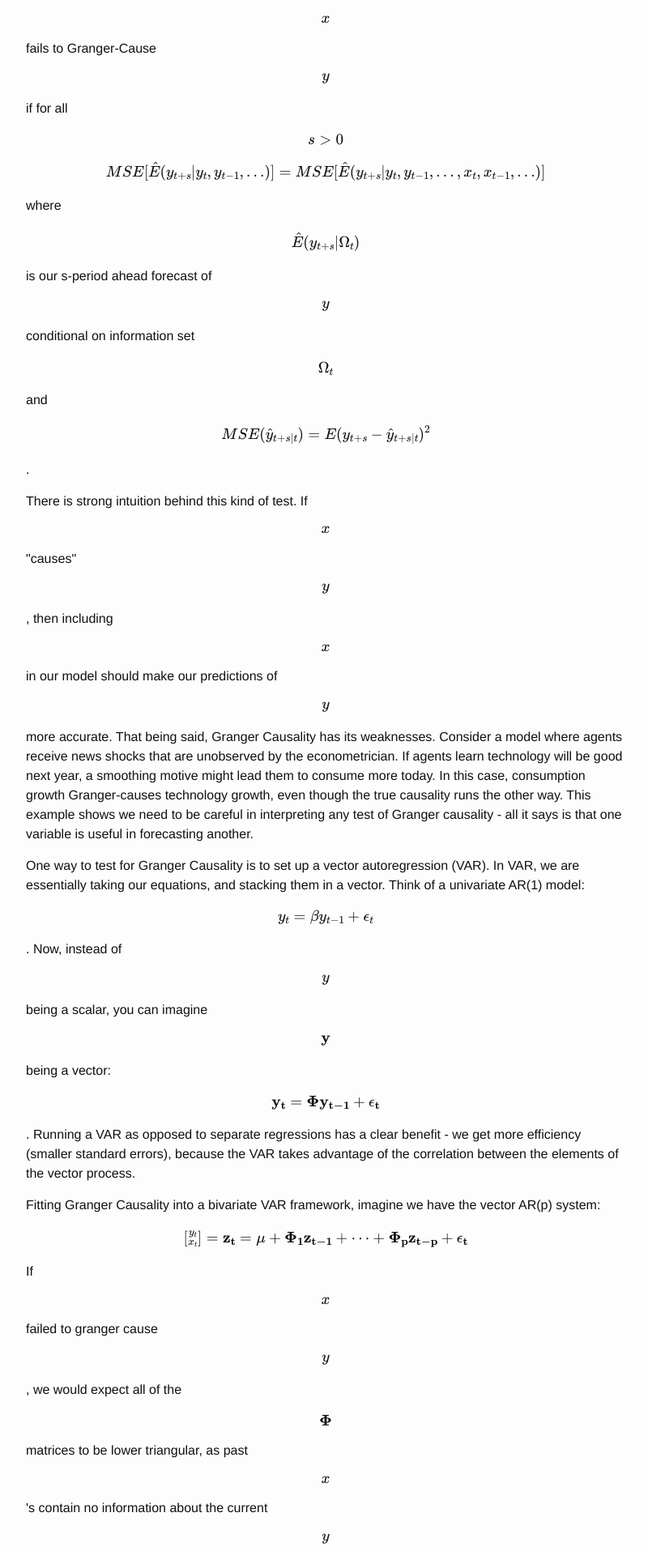
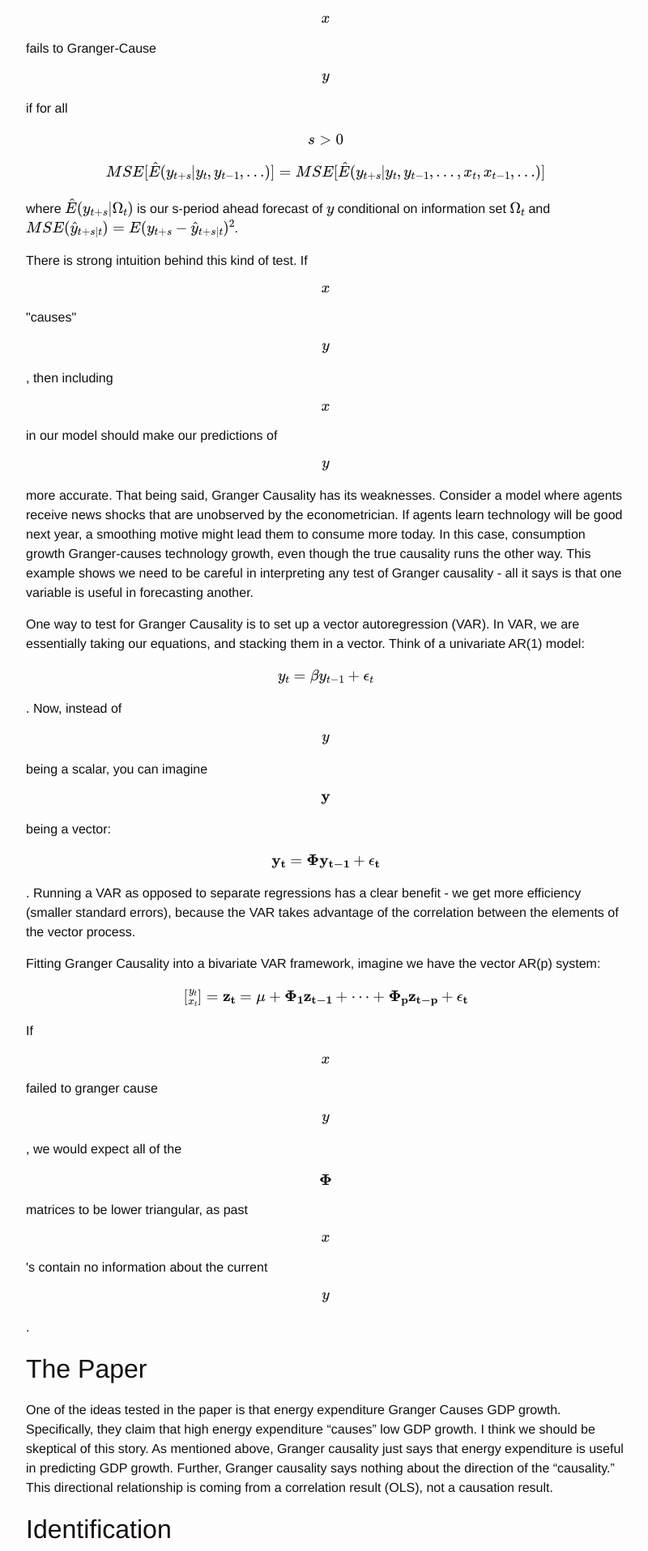
Before and after one commit to mcsammon/mcsammon.github.io, a Jekyll site: the page built from _posts/2016-06-16-post_V2.markdown, in a window 1280 px wide. Shown: the part 894-2809 px from the top of the page at 81% size, without its empty margins (238-1038 px from the left). Built offline with Jekyll 4.4.1, drawn with Linux system fonts in a browser that asks for light colours; formulas are drawn with MathJax 3.

Commit message:
Fixed Parahraph Spacing Issue
Fix

```diff
--- a/_posts/2016-06-16-post_V2.markdown
+++ b/_posts/2016-06-16-post_V2.markdown
@@ -10,11 +10,11 @@ Many environmental economics articles complain about "mainstream" economics not
 <h2>Granger Causality</h2>
 
 <p> The review of Granger Causality below is based on the discussion in Hamilton (1994). </p>
-<p> A good place to get started is the definition of Granger Causality: We say that $$x$$ fails to Granger-Cause $$y$$ if including $$x$$ in our model does not make our forecasts of $$y$$ more accurate. More formally, $$x$$ fails to Granger-Cause $$y$$ if for all $$s>0$$
+<p> A good place to get started is the definition of Granger Causality: We say that $$x$$ fails to Granger-Cause $$y$$ if including $$x$$ in our model does not make our forecasts of $$y$$ more accurate. More formally, $$x$$ fails to Granger-Cause $$y$$ if for all $$s>0$$ </p>
 \begin{equation}
 MSE[\hat{E}(y_{t+s}| y_t, y_{t-1}, \dots) ]= MSE[\hat{E}(y_{t+s}| y_t, y_{t-1}, \dots, x_t, x_{t-1}, \dots)]
 \end{equation}
-where $$\hat{E}(y_{t+s}|\Omega_t)$$ is our s-period ahead forecast of $$y$$ conditional on information set $$\Omega_t$$ and $$MSE(\hat{y}_{t+s|t}) = E(y_{t+s}-\hat{y}_{t+s|t})^2$$. </p>
+where $$\hat{E}(y_{t+s}|\Omega_t)$$ is our s-period ahead forecast of $$y$$ conditional on information set $$\Omega_t$$ and $$MSE(\hat{y}_{t+s|t}) = E(y_{t+s}-\hat{y}_{t+s|t})^2$$.
 <p> There is strong intuition behind this kind of test. If $$x$$ "causes" $$y$$, then including $$x$$ in our model should make our predictions of $$y$$ more accurate. That being said, Granger Causality has its weaknesses. Consider a model where agents receive news shocks that are unobserved by the econometrician. If agents learn technology will be good next year, a smoothing motive might lead them to consume more today. In this case, consumption growth Granger-causes technology growth, even though the true causality runs the other way. This example shows we need to be careful in interpreting any test of Granger causality - all it says is that one variable is useful in forecasting another. </p>
 <p> One way to test for Granger Causality is to set up a vector autoregression (VAR). In VAR, we are essentially taking our equations, and stacking them in a vector. Think of a univariate AR(1) model: $$y_t=\beta y_{t-1} + \epsilon_t$$. Now, instead of $$y$$ being a scalar, you can imagine $$\mathbf{y}$$ being a vector: $$\mathbf{y_t} = \mathbf{\Phi} \mathbf{ y_{t-1}} + \mathbf{\epsilon_t}$$. Running a VAR as opposed to separate regressions has a clear benefit - we get more efficiency (smaller standard errors), because the VAR takes advantage of the correlation between the elements of the vector process. </p>
 <p> Fitting Granger Causality into a bivariate VAR framework, imagine we have the vector AR(p) system:
```
